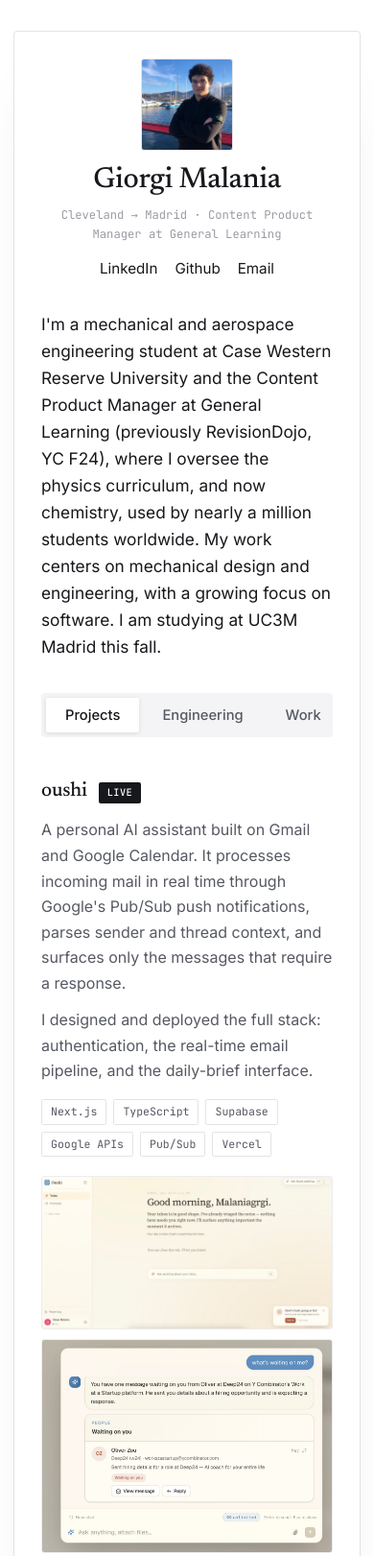
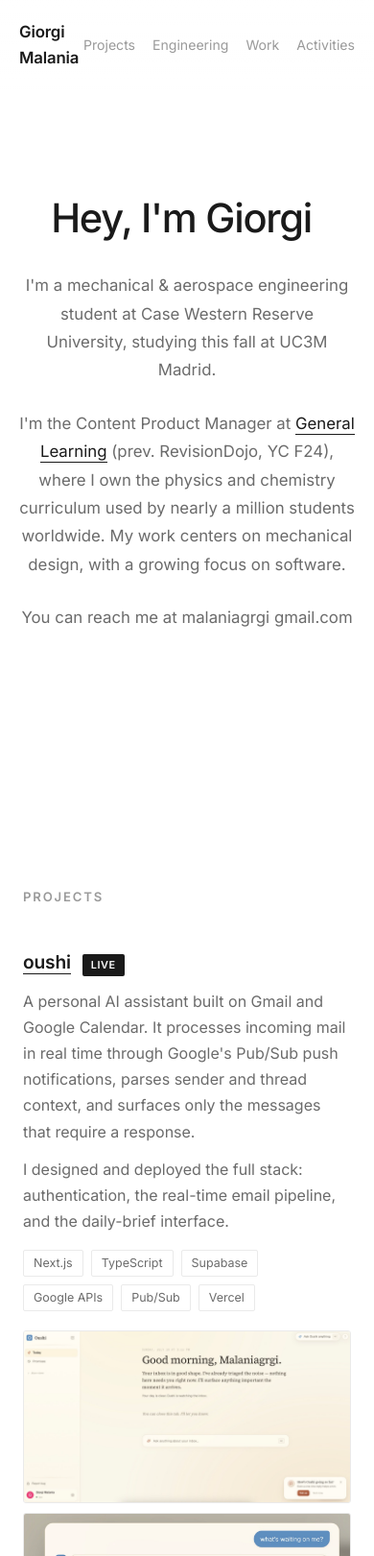
Before and after one commit to GiorgiMalanozavri/Personal, a plain HTML site: page index.html in a window 390 px wide. Shown: the top 1621 px of the page at 96% size. Drawn offline with Linux system fonts and the light colour scheme.

Commit message:
Redesign site with minimalist hero theme
Replace the bordered card + tabbed layout with a clean single-scroll
page: fixed name/nav top bar, centered typed hero with inline links,
quiet section labels, and corner location/social icons. Switch to an
all-Inter monochrome palette; keep galleries and click-to-enlarge.

```diff
--- a/index.html
+++ b/index.html
@@ -4,44 +4,37 @@
   <meta charset="UTF-8" />
   <meta name="viewport" content="width=device-width, initial-scale=1.0" />
   <title>Giorgi Malania</title>
-  <meta name="description" content="Giorgi Malania. Engineering student and product manager. Projects, work, and activities." />
+  <meta name="description" content="Giorgi Malania. Mechanical & aerospace engineering student and content product manager. Projects, work, and activities." />
   <link rel="preconnect" href="https://fonts.googleapis.com" />
   <link rel="preconnect" href="https://fonts.gstatic.com" crossorigin />
-  <link href="https://fonts.googleapis.com/css2?family=Inter:wght@400;500;600&family=JetBrains+Mono:wght@400;500&family=Newsreader:ital,opsz,wght@0,6..72,400;0,6..72,500;1,6..72,400&display=swap" rel="stylesheet" />
+  <link href="https://fonts.googleapis.com/css2?family=Inter:wght@300;400;500;600&display=swap" rel="stylesheet" />
   <link rel="stylesheet" href="style.css" />
 </head>
 <body>
-  <main>
-    <div class="card">
-      <!-- profile header -->
-      <header class="profile">
-        <img class="avatar" src="images/portrait.jpeg" alt="Giorgi Malania" />
-        <div class="profile__meta">
-          <h1>Giorgi Malania</h1>
-          <p class="status">Cleveland → Madrid · Content Product Manager at General Learning</p>
-          <p class="links">
-            <a href="https://www.linkedin.com/in/giorgimalania/" target="_blank" rel="noopener">LinkedIn</a>
-            <a href="https://github.com/GiorgiMalanozavri" target="_blank" rel="noopener">Github</a>
-            <a href="mailto:malaniagrgi@gmail.com">Email</a>
-          </p>
+  <!-- top bar -->
+  <div class="topbar">
+    <a class="brand" href="#top">Giorgi Malania</a>
+    <nav>
+      <a href="#projects">Projects</a>
+      <a href="#engineering">Engineering</a>
+      <a href="#work">Work</a>
+      <a href="#activities">Activities</a>
+    </nav>
   </div>
+
+  <!-- hero -->
+  <header class="hero" id="top">
+    <h1>Hey, I'm Giorgi<span class="cursor" aria-hidden="true">|</span></h1>
+    <p class="lead">I'm a mechanical &amp; aerospace engineering student at Case Western Reserve University, studying this fall at UC3M Madrid.</p>
+    <p class="lead">I'm the Content Product Manager at <a href="https://revisiondojo.com" target="_blank" rel="noopener">General Learning</a> (prev. RevisionDojo, YC F24), where I own the physics and chemistry curriculum used by nearly a million students worldwide. My work centers on mechanical design, with a growing focus on software.</p>
+    <p class="lead">You can reach me at malaniagrgi <at> gmail.com</p>
   </header>
 
-      <div class="bio">
-        <p>I'm a mechanical and aerospace engineering student at Case Western Reserve University and the Content Product Manager at General Learning (previously RevisionDojo, YC F24), where I oversee the physics curriculum, and now chemistry, used by nearly a million students worldwide. My work centers on mechanical design and engineering, with a growing focus on software. I am studying at UC3M Madrid this fall.</p>
-      </div>
+  <main>
+    <!-- PROJECTS -->
+    <section class="section" id="projects">
+      <h2>Projects</h2>
 
-      <!-- tab selector -->
-      <nav class="tabs" role="tablist" aria-label="Sections">
-        <button class="tab is-active" role="tab" id="tab-projects" aria-controls="panel-projects" aria-selected="true">Projects</button>
-        <button class="tab" role="tab" id="tab-engineering" aria-controls="panel-engineering" aria-selected="false">Engineering</button>
-        <button class="tab" role="tab" id="tab-work" aria-controls="panel-work" aria-selected="false">Work</button>
-        <button class="tab" role="tab" id="tab-activities" aria-controls="panel-activities" aria-selected="false">Activities</button>
-      </nav>
-
-      <div class="panels">
-        <!-- PROJECTS -->
-        <section class="panel is-active" role="tabpanel" id="panel-projects" aria-labelledby="tab-projects" tabindex="0">
       <article class="item">
         <div class="item__head">
           <h3><a href="https://github.com/GiorgiMalanozavri/backbrain" target="_blank" rel="noopener">oushi</a></h3>
@@ -49,9 +42,7 @@
         </div>
         <p>A personal AI assistant built on Gmail and Google Calendar. It processes incoming mail in real time through Google's Pub/Sub push notifications, parses sender and thread context, and surfaces only the messages that require a response.</p>
         <p>I designed and deployed the full stack: authentication, the real-time email pipeline, and the daily-brief interface.</p>
-            <ul class="tags">
-              <li>Next.js</li><li>TypeScript</li><li>Supabase</li><li>Google APIs</li><li>Pub/Sub</li><li>Vercel</li>
-            </ul>
+        <ul class="tags"><li>Next.js</li><li>TypeScript</li><li>Supabase</li><li>Google APIs</li><li>Pub/Sub</li><li>Vercel</li></ul>
         <div class="gallery">
           <img src="images/oushi-today.jpg" alt="oushi daily brief" loading="lazy" />
           <img src="images/oushi-chat.jpg" alt="oushi answering a question about the inbox" loading="lazy" />
@@ -62,13 +53,11 @@
       <article class="item">
         <div class="item__head">
           <h3><a href="https://github.com/GiorgiMalanozavri/YQuantum_hartford" target="_blank" rel="noopener">Yale Hackathon</a></h3>
-              <span class="chip chip--award">2nd place</span>
+          <span class="chip">2nd place</span>
         </div>
         <p>A quantum optimizer for insurance portfolio selection, developed at Yale's YQuantum for the Capgemini and The Hartford challenge. We reduced 50 assets to 8 sectors mapped onto 8 qubits and applied QAOA to identify the optimal allocation under real regulatory constraints.</p>
         <p>Circuit-depth optimizations roughly halved the depth and raised simulated accuracy from 17% to 53%, and we validated the result against a brute-force classical solve. Placed 2nd of 35 teams and won Best Computational Accuracy.</p>
-            <ul class="tags">
-              <li>Python</li><li>Bloqade</li><li>QAOA</li><li>QUBO</li><li>PyQrack</li>
-            </ul>
+        <ul class="tags"><li>Python</li><li>Bloqade</li><li>QAOA</li><li>QUBO</li><li>PyQrack</li></ul>
         <div class="gallery">
           <img src="images/yquantum-presenting.jpeg" alt="Presenting the project on stage" loading="lazy" />
           <img src="images/yquantum-coding.jpeg" alt="Working during the hackathon" loading="lazy" />
@@ -76,11 +65,12 @@
           <img src="images/yquantum-loss.jpg" alt="QAOA training loss curves" loading="lazy" />
         </div>
       </article>
-          <!-- Add more software/AI projects here -->
     </section>
 
     <!-- ENGINEERING -->
-        <section class="panel" role="tabpanel" id="panel-engineering" aria-labelledby="tab-engineering" tabindex="0" hidden>
+    <section class="section" id="engineering">
+      <h2>Engineering</h2>
+
       <article class="item">
         <div class="item__head">
           <h3>Hurdle Helper</h3>
@@ -124,15 +114,16 @@
         <p>Machined a two-piece steel hammer from bar stock on the lathe and mill, working from a fully dimensioned drawing with thread specifications, reamed holes, and GD&amp;T callouts.</p>
         <ul class="tags"><li>Machining</li><li>Lathe</li><li>Mill</li><li>GD&amp;T</li></ul>
       </article>
-          <!-- Add more engineering projects here -->
     </section>
 
     <!-- WORK -->
-        <section class="panel" role="tabpanel" id="panel-work" aria-labelledby="tab-work" tabindex="0" hidden>
+    <section class="section" id="work">
+      <h2>Work</h2>
+
       <article class="item">
         <div class="item__head">
-              <h3>Content Product Manager <em>at General Learning (previously RevisionDojo, YC F24)</em></h3>
-              <span class="item__date">2025 · 2026 to now</span>
+          <h3>Content Product Manager <em>at General Learning (prev. RevisionDojo, YC F24)</em></h3>
+          <span class="item__date">2025 — now</span>
         </div>
         <p>I own the physics curriculum, and now chemistry, that nearly a million students worldwide study from, and I am responsible for its accuracy and clarity. Day to day I work across Sanity, LaTeX and TikZ, Desmos, and Git, managing content production from authoring through publication, and I have written thousands of worked solutions and original problems across mechanics, electromagnetism, and thermodynamics.</p>
         <ul class="tags"><li>Sanity</li><li>LaTeX / TikZ</li><li>Desmos</li><li>LLM Workflows</li><li>Product</li></ul>
@@ -145,7 +136,7 @@
       <article class="item">
         <div class="item__head">
           <h3>Data Analyst <em>at Weatherhead School of Management</em></h3>
-              <span class="item__date">2024 to 2026</span>
+          <span class="item__date">2024 — 2026</span>
         </div>
         <p>Supported executive-education operations: automated an Excel-based tracking system for 30+ daily participants and built a centralized CRM of 1,500+ contacts to support business development for programs serving firms including JPMorgan, KeyBank, and Lockheed Martin.</p>
         <ul class="tags"><li>Excel</li><li>CRM</li><li>Data Analysis</li></ul>
@@ -154,16 +145,17 @@
       <article class="item">
         <div class="item__head">
           <h3>Technician <em>at Tinkham Veale University Center</em></h3>
-              <span class="item__date">2024 to 2026</span>
+          <span class="item__date">2024 — 2026</span>
         </div>
         <p>Executed time-critical AV and staging setups for four to five events per week, some exceeding 500 attendees, as part of a rapid-response team responsible for equipment safety and load compliance.</p>
         <ul class="tags"><li>AV</li><li>Events</li><li>Logistics</li></ul>
       </article>
-          <!-- Add more experience here -->
     </section>
 
     <!-- ACTIVITIES -->
-        <section class="panel" role="tabpanel" id="panel-activities" aria-labelledby="tab-activities" tabindex="0" hidden>
+    <section class="section" id="activities">
+      <h2>Activities</h2>
+
       <article class="item item--media">
         <figure class="item__thumb"><img src="images/yquantum-presenting.jpeg" alt="Presenting the YQuantum project on stage" loading="lazy" /></figure>
         <div class="item__body">
@@ -197,7 +189,7 @@
       <article class="item">
         <div class="item__head">
           <h3>Sustainability Leader <em>at SUMAS, Geneva</em></h3>
-              <span class="item__date">2022 to 2024</span>
+          <span class="item__date">2022 — 2024</span>
         </div>
         <p>Completed a two-year sustainable business program at the Sustainability Management School (SUMAS) in Geneva, Switzerland, alongside workshops with organizations including Patagonia and WWF.</p>
       </article>
@@ -208,16 +200,22 @@
         </div>
         <p>Member of Delta Tau Delta and a Resident Advisor at CWRU. Dean's High Honor (3.8 GPA) and Certified SOLIDWORKS Associate. UWC Maastricht alumnus; fluent in English and Georgian.</p>
       </article>
-          <!-- Add more activities here -->
     </section>
+  </main>
+
+  <!-- corners -->
+  <span class="corner corner--left">Location: Madrid</span>
+  <div class="corner corner--right">
+    <a href="https://www.linkedin.com/in/giorgimalania/" target="_blank" rel="noopener" aria-label="LinkedIn">
+      <svg viewBox="0 0 24 24" fill="currentColor" aria-hidden="true"><path d="M20.45 20.45h-3.55v-5.57c0-1.33-.02-3.04-1.85-3.04-1.85 0-2.13 1.45-2.13 2.94v5.67H9.36V9h3.41v1.56h.05c.47-.9 1.63-1.85 3.36-1.85 3.6 0 4.27 2.37 4.27 5.45v6.29zM5.34 7.43a2.06 2.06 0 1 1 0-4.12 2.06 2.06 0 0 1 0 4.12zM7.12 20.45H3.56V9h3.56v11.45zM22.22 0H1.77C.79 0 0 .77 0 1.72v20.56C0 23.23.79 24 1.77 24h20.45c.98 0 1.78-.77 1.78-1.72V1.72C24 .77 23.2 0 22.22 0z"/></svg>
+    </a>
+    <a href="https://github.com/GiorgiMalanozavri" target="_blank" rel="noopener" aria-label="GitHub">
+      <svg viewBox="0 0 24 24" fill="currentColor" aria-hidden="true"><path d="M12 .3a12 12 0 0 0-3.8 23.4c.6.1.8-.3.8-.6v-2c-3.3.7-4-1.6-4-1.6-.6-1.4-1.4-1.8-1.4-1.8-1-.7.1-.7.1-.7 1.2.1 1.8 1.2 1.8 1.2 1 1.8 2.8 1.3 3.5 1 .1-.8.4-1.3.7-1.6-2.7-.3-5.5-1.3-5.5-5.9 0-1.3.5-2.4 1.2-3.2-.1-.3-.5-1.5.1-3.2 0 0 1-.3 3.3 1.2a11.5 11.5 0 0 1 6 0c2.3-1.5 3.3-1.2 3.3-1.2.6 1.7.2 2.9.1 3.2.8.8 1.2 1.9 1.2 3.2 0 4.6-2.8 5.6-5.5 5.9.4.4.8 1.1.8 2.2v3.3c0 .3.2.7.8.6A12 12 0 0 0 12 .3z"/></svg>
+    </a>
+    <a href="mailto:malaniagrgi@gmail.com" aria-label="Email">
+      <svg viewBox="0 0 24 24" fill="none" stroke="currentColor" stroke-width="2" aria-hidden="true"><rect x="2" y="4" width="20" height="16" rx="2"/><path d="m2 6 10 7 10-7"/></svg>
+    </a>
   </div>
-
-      <footer class="foot">
-        <span>Reach me at <a href="mailto:malaniagrgi@gmail.com">malaniagrgi@gmail.com</a></span>
-        <span class="updated">Last updated July 2026</span>
-      </footer>
-    </div>
-  </main>
 
   <script src="app.js"></script>
 </body>
--- a/style.css
+++ b/style.css
@@ -2,248 +2,217 @@
 
 :root {
   --bg:      #ffffff;
-  --card:    #ffffff;
-  --ink:     #17181c;
-  --muted:   #565962;
-  --faint:   #9a9ca4;
-  --line:    #ededf0;
-  --line-2:  #e4e4e8;
-  --track:   #f4f4f6;
-  --accent:  #17181c;          /* monochrome ink */
-  --accent-soft: #f1f1f3;
+  --ink:     #1a1a1a;
+  --muted:   #6b6b6b;
+  --faint:   #9a9a9a;
+  --line:    #eaeaea;
+  --line-2:  #1a1a1a;
 
-  --serif: "Newsreader", Georgia, "Times New Roman", serif;
-  --sans:  "Inter", -apple-system, BlinkMacSystemFont, "Segoe UI", sans-serif;
-  --mono:  "JetBrains Mono", ui-monospace, "SF Mono", Menlo, monospace;
+  --sans:  "Inter", -apple-system, BlinkMacSystemFont, "Segoe UI", Helvetica, Arial, sans-serif;
 }
+
+html { scroll-behavior: smooth; }
 
 body {
   font-family: var(--sans);
   font-size: 16px;
-  line-height: 1.62;
+  line-height: 1.6;
   color: var(--ink);
   background: var(--bg);
   min-height: 100vh;
   -webkit-font-smoothing: antialiased;
+  text-rendering: optimizeLegibility;
 }
 
-main {
-  max-width: 840px;
-  margin: 0 auto;
-  padding: 64px 20px 80px;
+/* ---------- top bar ---------- */
+.topbar {
+  position: fixed;
+  top: 0; left: 0; right: 0;
+  display: flex;
+  align-items: center;
+  justify-content: space-between;
+  padding: 28px 40px;
+  z-index: 50;
+  background: linear-gradient(to bottom, rgba(255,255,255,.9), rgba(255,255,255,0));
+  backdrop-filter: blur(2px);
+}
+.topbar .brand {
+  font-weight: 600;
+  font-size: 1.05rem;
+  letter-spacing: -0.01em;
+  color: var(--ink);
+}
+.topbar nav {
+  display: flex;
+  gap: 30px;
+}
+.topbar nav a {
+  color: var(--faint);
+  font-size: 0.98rem;
+  transition: color .18s;
+}
+.topbar nav a:hover { color: var(--ink); }
+
+/* ---------- hero ---------- */
+.hero {
+  min-height: 100vh;
+  display: flex;
+  flex-direction: column;
+  align-items: center;
+  justify-content: center;
+  text-align: center;
+  padding: 120px 24px 80px;
+}
+.hero h1 {
+  font-size: clamp(2.6rem, 8vw, 4.6rem);
+  font-weight: 500;
+  letter-spacing: -0.03em;
+  line-height: 1.05;
+  margin-bottom: 34px;
+}
+.cursor {
+  display: inline-block;
+  font-weight: 300;
+  color: var(--ink);
+  animation: blink 1.1s steps(1) infinite;
+}
+@keyframes blink { 50% { opacity: 0; } }
+
+.hero .lead {
+  max-width: 640px;
+  font-size: clamp(1.05rem, 2.4vw, 1.35rem);
+  line-height: 1.75;
+  color: var(--muted);
+}
+.hero .lead + .lead { margin-top: 26px; }
+
+/* ---------- inline links ---------- */
+a {
+  color: inherit;
+  text-decoration: none;
+}
+.lead a, .body-link {
+  color: var(--ink);
+  border-bottom: 1px solid var(--ink);
+  padding-bottom: 1px;
+  transition: opacity .15s;
+}
+.lead a:hover, .body-link:hover { opacity: 0.55; }
+
+/* ---------- sections ---------- */
+main { max-width: 720px; margin: 0 auto; padding: 0 24px; }
+
+.section { padding: 80px 0 20px; }
+.section:last-of-type { padding-bottom: 100px; }
+.section > h2 {
+  font-size: 0.82rem;
+  font-weight: 600;
+  text-transform: uppercase;
+  letter-spacing: 0.14em;
+  color: var(--faint);
+  margin-bottom: 8px;
 }
 
-/* ---------- the card ---------- */
-.card {
-  background: var(--card);
-  border: 1px solid var(--line-2);
-  border-radius: 4px;
-  padding: clamp(28px, 4.5vw, 52px);
-  box-shadow: 0 1px 2px rgba(23,24,28,.04), 0 30px 60px -40px rgba(23,24,28,.22);
+.item { padding: 34px 0; border-top: 1px solid var(--line); }
+.section > h2 + .item { border-top: none; }
+
+.item__head { display: flex; align-items: baseline; gap: 12px; flex-wrap: wrap; margin-bottom: 12px; }
+.item__head h3 {
+  font-size: 1.2rem;
+  font-weight: 600;
+  letter-spacing: -0.01em;
+}
+.item__head h3 a { border-bottom: 1px solid var(--ink); }
+.item__head h3 a:hover { opacity: 0.55; }
+.item__head h3 em { font-style: normal; font-weight: 400; color: var(--muted); font-size: 0.92em; }
+.item__date {
+  margin-left: auto;
+  color: var(--faint);
+  font-size: 0.85rem;
+  white-space: nowrap;
+}
+.item p { color: var(--muted); font-size: 1rem; line-height: 1.7; }
+.item p + p { margin-top: 12px; }
+
+.chip {
+  font-size: 0.68rem; font-weight: 600;
+  text-transform: uppercase; letter-spacing: 0.05em;
+  color: var(--bg); background: var(--ink);
+  padding: 3px 9px; border-radius: 2px;
 }
 
-/* ---------- profile ---------- */
-.profile { display: flex; align-items: center; gap: 24px; }
-.avatar {
-  width: 96px; height: 96px;
-  border-radius: 3px;
-  object-fit: cover;
-  flex-shrink: 0;
-  border: 1px solid var(--line-2);
-}
-h1 {
-  font-family: var(--serif);
-  font-size: clamp(1.9rem, 4vw, 2.5rem);
-  font-weight: 500;
-  letter-spacing: -0.01em;
-  line-height: 1.05;
-}
-.status {
-  font-family: var(--mono);
-  font-size: 0.76rem;
-  color: var(--faint);
-  margin: 10px 0 14px;
-}
-.links { display: flex; gap: 18px; font-size: 0.95rem; }
-
-.bio {
-  margin: 30px 0 34px;
-  font-size: 1.08rem;
-  color: var(--ink);
-  max-width: 66ch;
+/* tags */
+.tags { list-style: none; display: flex; flex-wrap: wrap; gap: 8px; margin-top: 16px; }
+.tags li {
+  font-size: 0.78rem; color: var(--muted);
+  border: 1px solid var(--line);
+  border-radius: 2px; padding: 3px 10px;
 }
 
-/* ---------- tab selector ---------- */
-.tabs {
-  display: flex;
-  gap: 4px;
-  padding: 5px;
-  background: var(--track);
-  border-radius: 4px;
-  width: fit-content;
-  max-width: 100%;
-  margin-bottom: 34px;
-  overflow-x: auto;
+/* gallery */
+.gallery { display: flex; flex-wrap: wrap; gap: 10px; margin-top: 20px; }
+.gallery img {
+  height: 150px; width: auto; max-width: 100%;
+  border-radius: 3px; border: 1px solid var(--line);
+  object-fit: cover; cursor: zoom-in;
+  transition: transform .25s ease;
 }
-.tab {
-  appearance: none; border: none; background: none;
-  font-family: var(--sans);
-  font-size: 0.92rem;
-  font-weight: 500;
-  color: var(--muted);
-  padding: 9px 20px;
-  border-radius: 2px;
-  cursor: pointer;
-  white-space: nowrap;
-  transition: background .18s, color .18s, box-shadow .18s;
-}
-.tab:hover { color: var(--ink); }
-.tab.is-active {
-  background: #fff;
-  color: var(--accent);
-  box-shadow: 0 1px 4px rgba(23,24,28,.12);
-}
-.tab:focus-visible { outline: 2px solid var(--accent); outline-offset: 2px; }
-
-/* ---------- panels ---------- */
-.panel { display: none; }
-.panel.is-active { display: block; animation: fade .3s ease; }
-@keyframes fade { from { opacity: 0; transform: translateY(6px); } to { opacity: 1; transform: none; } }
-
-/* ---------- items ---------- */
-.item { padding: 28px 0; border-top: 1px solid var(--line); }
-.panel .item:first-child { border-top: none; padding-top: 6px; }
-
-.item__head { display: flex; align-items: baseline; gap: 12px; flex-wrap: wrap; margin-bottom: 10px; }
-.item__head h3 {
-  font-family: var(--serif);
-  font-size: 1.35rem;
-  font-weight: 500;
-  letter-spacing: -0.01em;
-}
-.item__head h3 em { font-style: italic; font-weight: 400; color: var(--muted); font-size: 0.9em; }
-.item__date {
-  font-family: var(--mono);
-  margin-left: auto;
-  color: var(--faint);
-  font-size: 0.78rem;
-  white-space: nowrap;
-}
-.item p { color: var(--muted); font-size: 1rem; line-height: 1.66; }
-.item p + p { margin-top: 12px; }
+.gallery img:hover { transform: translateY(-2px); }
 
 /* media items */
-.item--media { display: grid; grid-template-columns: 220px 1fr; gap: 28px; align-items: start; }
+.item--media { display: grid; grid-template-columns: 180px 1fr; gap: 24px; align-items: start; }
 .item__thumb {
-  display: block; margin: 0;
-  border-radius: 3px;
-  overflow: hidden;
-  border: 1px solid var(--line);
-  background: #f6f6f8;
-  aspect-ratio: 16 / 11;
+  display: block; margin: 0; border-radius: 3px; overflow: hidden;
+  border: 1px solid var(--line); aspect-ratio: 16 / 11;
 }
-.item__thumb img {
-  width: 100%; height: 100%;
-  object-fit: cover; object-position: top left;
-  transition: transform .35s ease;
-}
+.item__thumb img { width: 100%; height: 100%; object-fit: cover; object-position: top left; cursor: zoom-in; transition: transform .3s ease; }
 .item__thumb:hover img { transform: scale(1.04); }
-.item--media .item__head { margin-bottom: 8px; }
-.item--media .item__head h3 { font-size: 1.5rem; }
 
-/* gallery (multiple project images) */
-.gallery {
-  display: flex;
-  flex-wrap: wrap;
-  gap: 10px;
-  margin-top: 20px;
-}
-.gallery img {
-  height: 168px;
-  width: auto;
-  max-width: 100%;
-  border-radius: 3px;
-  border: 1px solid var(--line);
-  background: #f6f6f8;
-  object-fit: cover;
-  transition: transform .3s ease;
-}
-.gallery img:hover { transform: translateY(-2px); }
-.gallery img, .item__thumb img { cursor: zoom-in; }
-
-/* lightbox */
+/* ---------- lightbox ---------- */
 .lightbox {
   position: fixed; inset: 0;
   display: flex; align-items: center; justify-content: center;
-  padding: 24px;
-  background: rgba(18,19,23,.85);
+  padding: 24px; background: rgba(20,20,20,.9);
   opacity: 0; pointer-events: none;
-  transition: opacity .18s ease;
-  z-index: 100;
-  cursor: zoom-out;
+  transition: opacity .18s ease; z-index: 100; cursor: zoom-out;
 }
 .lightbox.is-open { opacity: 1; pointer-events: auto; }
 .lightbox img {
-  max-width: min(900px, 92vw);
-  max-height: 82vh;
+  max-width: min(900px, 92vw); max-height: 82vh;
   width: auto; height: auto;
-  border: 1px solid rgba(255,255,255,.12);
   box-shadow: 0 24px 70px rgba(0,0,0,.5);
 }
 
-/* chips */
-.chip {
-  font-family: var(--mono);
-  font-size: 0.64rem; font-weight: 500;
-  text-transform: uppercase; letter-spacing: 0.04em;
-  color: #fff; background: var(--accent);
-  padding: 3px 9px; border-radius: 2px;
+/* ---------- corners ---------- */
+.corner {
+  position: fixed;
+  bottom: 26px;
+  font-size: 0.9rem;
+  color: var(--faint);
+  z-index: 40;
 }
-.chip--award { background: var(--ink); }
-
-/* tags */
-.tags { list-style: none; display: flex; flex-wrap: wrap; gap: 7px; margin-top: 16px; }
-.tags li {
-  font-family: var(--mono);
-  font-size: 0.72rem; color: var(--muted);
-  border: 1px solid var(--line-2);
-  border-radius: 2px; padding: 3px 9px;
-  transition: border-color .18s, color .18s;
-}
-.item:hover .tags li { border-color: var(--line-2); }
-
-/* ---------- links ---------- */
-a { color: var(--ink); text-decoration: none; border-bottom: 1px solid var(--line-2); padding-bottom: 1px; transition: color .15s, border-color .15s; }
-a:hover { color: var(--accent); border-color: var(--accent); }
-.item__head h3 a { border-bottom: none; }
-.item__head h3 a:hover { color: var(--accent); }
-.item__thumb, .links a { border-bottom: none; }
-.links a:hover { color: var(--accent); }
-
-/* ---------- footer ---------- */
-.foot {
-  display: flex; justify-content: space-between; flex-wrap: wrap; gap: 8px;
-  margin-top: 36px; padding-top: 26px; border-top: 1px solid var(--line);
-  font-family: var(--mono);
-  font-size: 0.78rem; color: var(--faint);
-}
-.foot a { border-bottom-color: var(--line-2); }
+.corner--left { left: 40px; }
+.corner--right { right: 40px; display: flex; gap: 18px; }
+.corner--right a { color: var(--faint); transition: color .18s; }
+.corner--right a:hover { color: var(--ink); }
+.corner--right svg { width: 20px; height: 20px; display: block; }
 
 /* ---------- responsive ---------- */
-@media (max-width: 560px) {
-  main { padding: 32px 14px 56px; }
-  .card { border-radius: 4px; }
-  .profile { flex-direction: column; text-align: center; gap: 16px; }
-  .status, .links { justify-content: center; }
+@media (max-width: 600px) {
+  .topbar { padding: 20px 20px; }
+  .topbar nav { gap: 18px; }
+  .topbar nav a { font-size: 0.88rem; }
+  .hero { padding: 110px 20px 90px; }
   .item--media { grid-template-columns: 1fr; }
-  .item__thumb { aspect-ratio: 16 / 9; }
   .item__date { margin-left: 0; }
-  .item--media .item__head h3, .item__head h3 { font-size: 1.3rem; }
   .gallery img { height: auto; width: 100%; }
+  .corner { position: static; display: none; }
+  .corner--mobile { display: flex; }
 }
 
 @media (prefers-reduced-motion: reduce) {
-  .panel.is-active { animation: none; }
+  html { scroll-behavior: auto; }
+  .cursor { animation: none; }
   .item__thumb img, .gallery img { transition: none; }
   .item__thumb:hover img, .gallery img:hover { transform: none; }
 }
```
Also changed, not shown: app.js (+19 -27 lines), 1 other file. Lines whose indentation alone changed are shown as unchanged.
